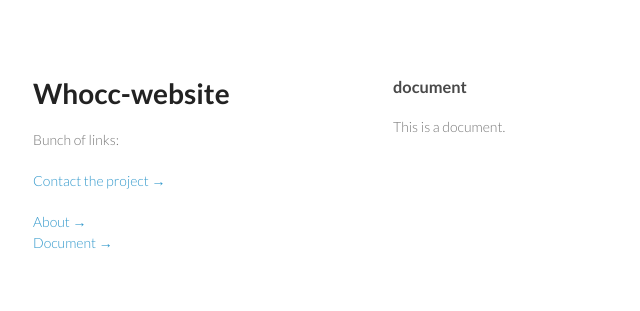
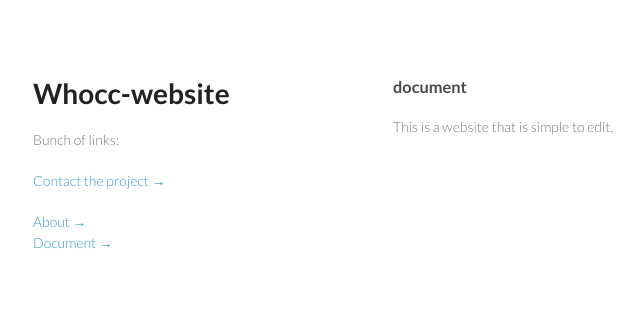
Before and after one commit to ivanhanigan/whocc-cchia-draft-website, a Jekyll site: the page built from document.md, in a window 1280 px wide. Shown: the top 311 px of the page, without its empty margins (177-817 px from the left). Built offline with Jekyll 4.4.1, drawn with Linux system fonts in a browser that asks for light colours.

Commit message:
Update document.md

```diff
--- a/document.md
+++ b/document.md
@@ -4,4 +4,4 @@ layout: default
 title: document
 ---
 
-This is a document.
+This is a website that is simple to edit.
```
